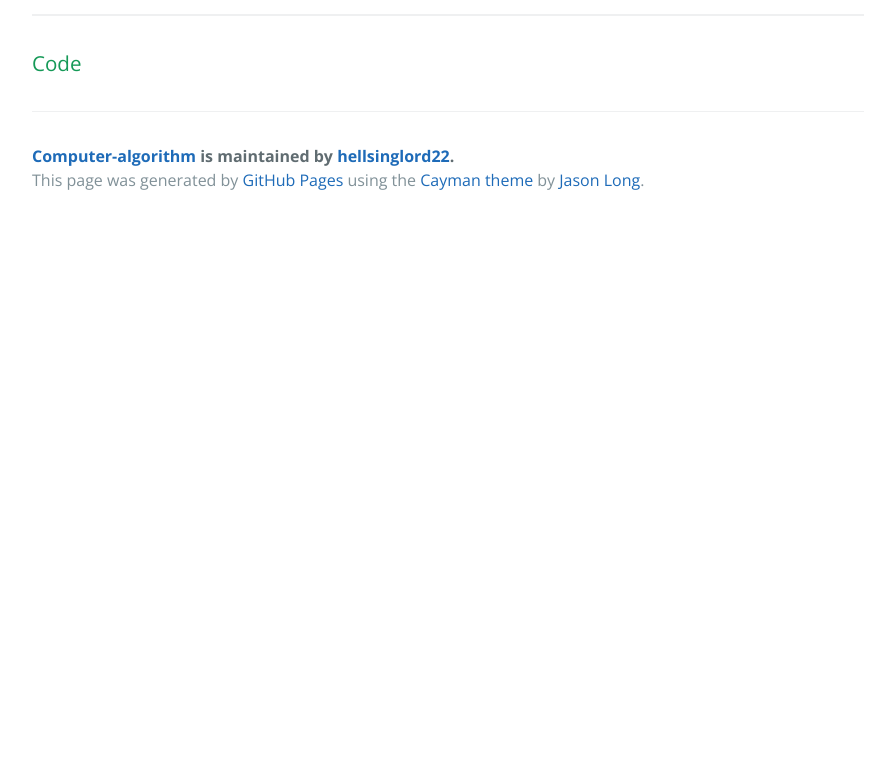
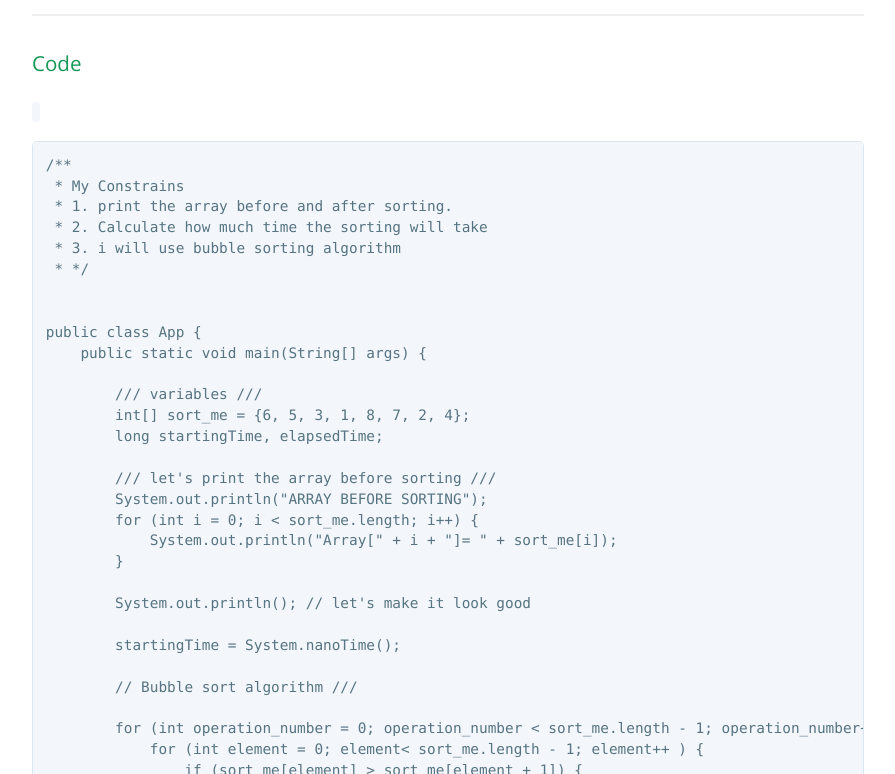
Before and after one commit to hellsinglord22/Computer-algorithm, a plain HTML site: page index.html in a window 1280 px wide. Shown: the part 2006-2780 px from the top of the page, without its empty margins (192-1087 px from the left). Before the commit the page ends 2230 px from the top, so only its background shows below. Drawn offline with nearby package versions, Linux system fonts and the light colour scheme.

Commit message:
Create gh-pages branch via GitHub

```diff
--- a/index.html
+++ b/index.html
@@ -86,6 +86,68 @@ Now i will introduce you at this chapter to one of these problem which is sortin
 <h3>
 <a id="code" class="anchor" href="#code" aria-hidden="true"><span class="octicon octicon-link"></span></a>Code</h3>
 
+<p><code></code></p>
+
+<pre><code>/**
+ * My Constrains
+ * 1. print the array before and after sorting.
+ * 2. Calculate how much time the sorting will take
+ * 3. i will use bubble sorting algorithm
+ * */
+
+
+public class App {
+    public static void main(String[] args) {
+
+        /// variables ///
+        int[] sort_me = {6, 5, 3, 1, 8, 7, 2, 4};
+        long startingTime, elapsedTime;
+
+        /// let's print the array before sorting ///
+        System.out.println("ARRAY BEFORE SORTING");
+        for (int i = 0; i &lt; sort_me.length; i++) {
+            System.out.println("Array[" + i + "]= " + sort_me[i]);
+        }
+
+        System.out.println(); // let's make it look good
+
+        startingTime = System.nanoTime();
+
+        // Bubble sort algorithm ///
+
+        for (int operation_number = 0; operation_number &lt; sort_me.length - 1; operation_number++) {
+            for (int element = 0; element&lt; sort_me.length - 1; element++ ) {
+                if (sort_me[element] &gt; sort_me[element + 1]) {
+
+                    /// Swapping ///
+                    int temporary = sort_me[element];
+                    sort_me[element] = sort_me[element + 1];
+                    sort_me[element + 1] = temporary;
+                }
+            }
+        }
+
+        elapsedTime = System.nanoTime() - startingTime;
+
+
+        /// let's print the array before sorting ///
+        System.out.println("ARRAY AFTER SORTING");
+        for (int i = 0; i &lt; sort_me.length; i++) {
+            System.out.println("Array[" + i + "]= " + sort_me[i]);
+        }
+
+        System.out.println("Time required : " +elapsedTime/6 + " Millisecond");
+
+
+
+
+
+    }
+}
+</code></pre>
+
+<p></p>
+
       <footer class="site-footer">
         <span class="site-footer-owner"><a href="https://github.com/hellsinglord22/Computer-algorithm">Computer-algorithm</a> is maintained by <a href="https://github.com/hellsinglord22">hellsinglord22</a>.</span>
 
```
Also changed, not shown: params.json (+1 -1 lines).
